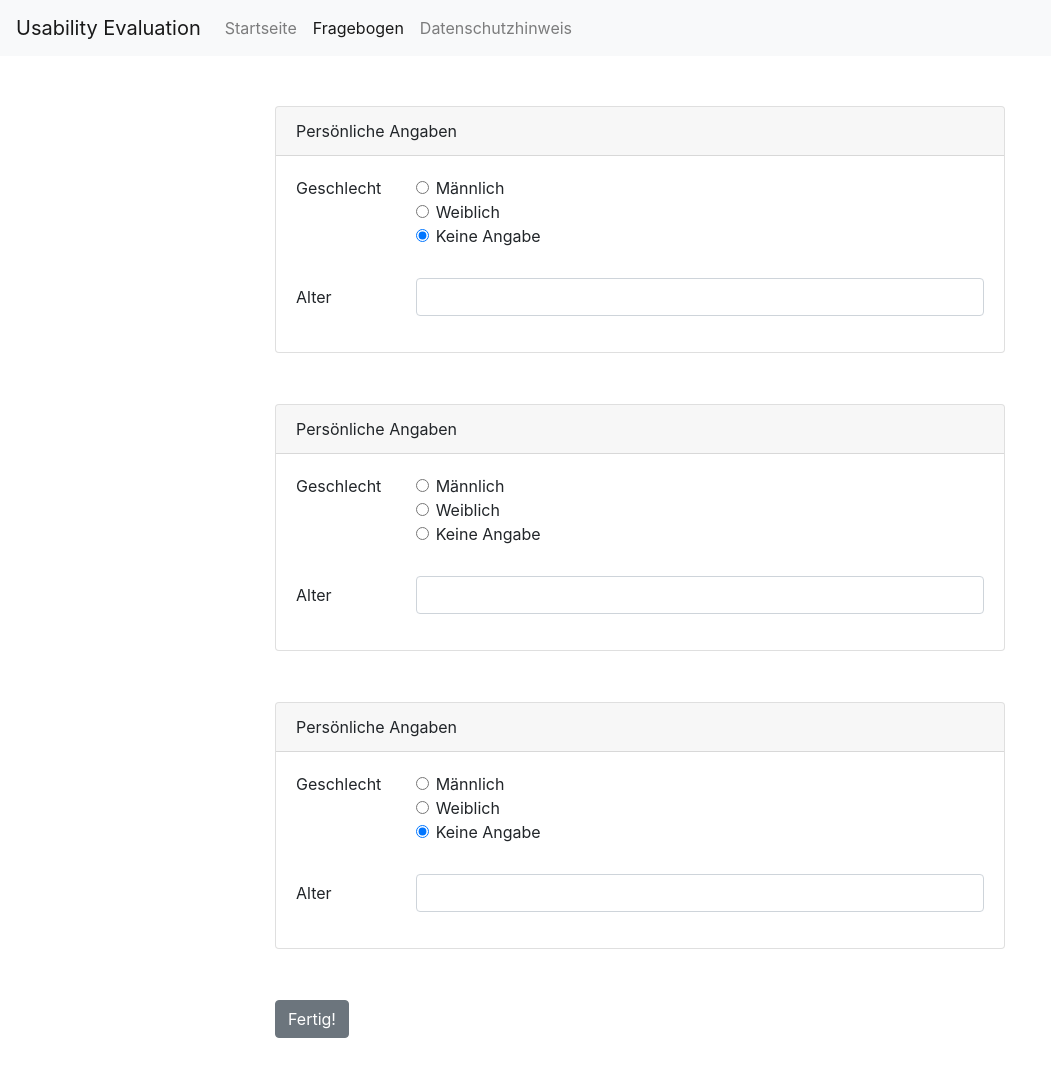
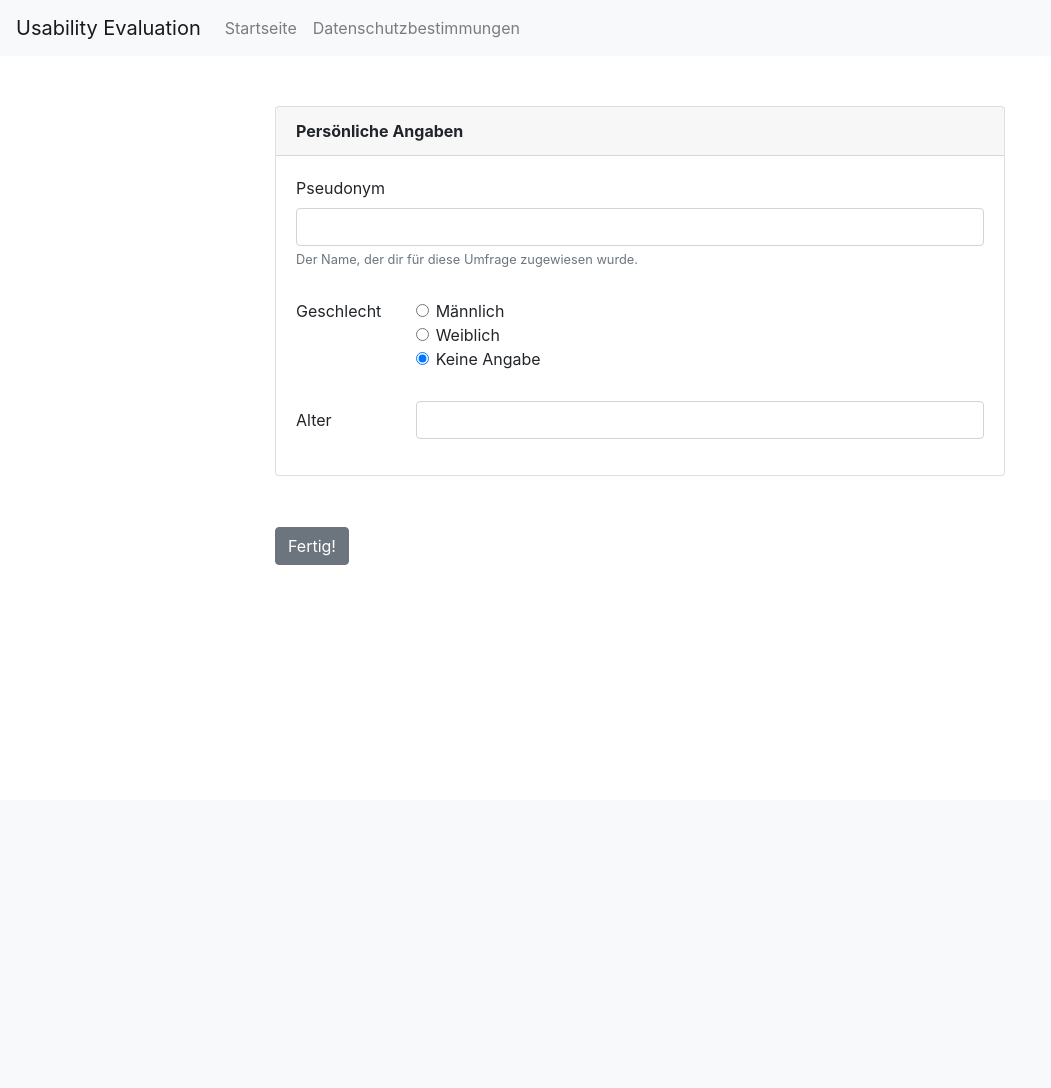
Before and after one commit to severinsimmler/usability-survey, a Flask app: page /survey in a window 1280 px wide. Shown: the whole page, without its empty margins (0-1051 px from the left). After the commit the page ends 565 px from the top, so only its background shows below. Run offline with Flask 2, Linux system fonts and the light colour scheme; some libraries are stand-ins or nearby versions.

Commit message:
feat: general update

```diff
--- a/application/templates/base.html
+++ b/application/templates/base.html
@@ -3,7 +3,7 @@
 
 <head>
   <meta charset="utf-8">
-  <title>Usability Evaluation :: Spreadshirt vs. Shirtinator</title>
+  <title>Usability Evaluation</title>
   <meta name="author" content="">
   <meta name="description" content="">
   <meta name="viewport" content="width=device-width, initial-scale=1">
@@ -25,10 +25,7 @@
           <a class="nav-link" href="{{ url_for('index') }}">Startseite</a>
         </li>
         <li class="nav-item">
-          <a class="nav-link {% if view == 'survey' %}active{% endif %}" href="{{ url_for('survey') }}">Fragebogen</a>
-        </li>
-        <li class="nav-item">
-          <a class="nav-link {% if view == 'privacy' %}active{% endif %}" href="{{ url_for('privacy') }}">Datenschutzhinweis</a>
+          <a class="nav-link {% if view == 'privacy' %}active{% endif %}" href="{{ url_for('privacy') }}">Datenschutzbestimmungen</a>
         </li>
       </ul>
     </div>
--- a/application/templates/index.html
+++ b/application/templates/index.html
@@ -8,8 +8,9 @@
             <h1>Herzlich willkommen!</h1>
             <p>Hier kommt eine kurze Einleitung.</p>
             <h4>Vielen Dank</h4>
-            <div class="alert alert-warning" role="alert" style="margin-top: 40px;">
-                Hiermit erklärst du dich mit den Datenschutzbestimmungen einverstanden, bla bla bla...
+            <hr>
+            <div class="alert alert-warning" role="alert">
+                Hiermit erklärst du dich mit den <a href="{{ url_for('privacy') }}">Datenschutzbestimmungen</a> einverstanden.
             </div>
             <a class="btn btn-secondary" href="{{ url_for('survey') }}" role="button">Loslegen!</a>
         </div>
--- a/application/templates/survey.html
+++ b/application/templates/survey.html
@@ -9,10 +9,16 @@
             <div class="col-sm-8">
                 <div class="card">
                     <div class="card-header">
-                        Persönliche Angaben
+                        <b>Persönliche Angaben</b>
                     </div>
                     <div class="card-body">
-                        <fieldset class="form-group">
+                        <div class="form-group">
+                            <label for="pseudonym">Pseudonym</label>
+                            <input type="text" class="form-control" id="pseudonym" name="pseudonym" aria-describedby="pseudonym-help"
+                                required>
+                            <small id="pseudonym-help" class="form-text text-muted">Der Name, der dir für diese Umfrage zugewiesen wurde.</small>
+                        </div>
+                        <fieldset class="form-group" style="margin-top: 30px;">
                             <div class="row">
                                 <legend class="col-form-label col-sm-2 pt-0">Geschlecht</legend>
                                 <div class="col-sm-10">
@@ -51,100 +57,6 @@
                 <div class="col-sm-2"></div>
             </div>
         </div>
-        <div class="row" style="margin-top: 50px;">
-            <div class="col-sm-2"></div>
-            <div class="col-sm-8">
-                <div class="card">
-                    <div class="card-header">
-                        Persönliche Angaben
-                    </div>
-                    <div class="card-body">
-                        <fieldset class="form-group">
-                            <div class="row">
-                                <legend class="col-form-label col-sm-2 pt-0">Geschlecht</legend>
-                                <div class="col-sm-10">
-                                    <div class="form-check">
-                                        <input class="form-check-input" type="radio" name="gridRadios" id="gridRadios1"
-                                            value="option1">
-                                        <label class="form-check-label" for="gridRadios1">
-                                            Männlich
-                                        </label>
-                                    </div>
-                                    <div class="form-check">
-                                        <input class="form-check-input" type="radio" name="gridRadios" id="gridRadios2"
-                                            value="option2">
-                                        <label class="form-check-label" for="gridRadios2">
-                                            Weiblich
-                                        </label>
-                                    </div>
-                                    <div class="form-check">
-                                        <input class="form-check-input" type="radio" name="gridRadios" id="gridRadios3"
-                                            value="option3" checked>
-                                        <label class="form-check-label" for="gridRadios3">
-                                            Keine Angabe
-                                        </label>
-                                    </div>
-                                </div>
-                            </div>
-                        </fieldset>
-                        <div class="form-group row" style="margin-top: 30px;">
-                            <label for="inputPassword3" class="col-sm-2 col-form-label">Alter</label>
-                            <div class="col-sm-10">
-                                <input type="number" class="form-control" id="inputPassword3" min=10 max=100>
-                            </div>
-                        </div>
-                    </div>
-                </div>
-                <div class="col-sm-2"></div>
-            </div>
-        </div>
-        <div class="row" style="margin-top: 50px;">
-            <div class="col-sm-2"></div>
-            <div class="col-sm-8">
-                <div class="card">
-                    <div class="card-header">
-                        Persönliche Angaben
-                    </div>
-                    <div class="card-body">
-                        <fieldset class="form-group">
-                            <div class="row">
-                                <legend class="col-form-label col-sm-2 pt-0">Geschlecht</legend>
-                                <div class="col-sm-10">
-                                    <div class="form-check">
-                                        <input class="form-check-input" type="radio" name="gridRadios" id="gridRadios1"
-                                            value="option1">
-                                        <label class="form-check-label" for="gridRadios1">
-                                            Männlich
-                                        </label>
-                                    </div>
-                                    <div class="form-check">
-                                        <input class="form-check-input" type="radio" name="gridRadios" id="gridRadios2"
-                                            value="option2">
-                                        <label class="form-check-label" for="gridRadios2">
-                                            Weiblich
-                                        </label>
-                                    </div>
-                                    <div class="form-check">
-                                        <input class="form-check-input" type="radio" name="gridRadios" id="gridRadios3"
-                                            value="option3" checked>
-                                        <label class="form-check-label" for="gridRadios3">
-                                            Keine Angabe
-                                        </label>
-                                    </div>
-                                </div>
-                            </div>
-                        </fieldset>
-                        <div class="form-group row" style="margin-top: 30px;">
-                            <label for="inputPassword3" class="col-sm-2 col-form-label">Alter</label>
-                            <div class="col-sm-10">
-                                <input type="number" class="form-control" id="inputPassword3" min=10 max=100>
-                            </div>
-                        </div>
-                    </div>
-                </div>
-                <div class="col-sm-2"></div>
-            </div>
-        </div>
         <div class="row" style="margin-top: 50px; margin-bottom: 50px;">
             <div class="col-sm-2"></div>
             <div class="col-sm-8">
--- a/application/views.py
+++ b/application/views.py
@@ -1,6 +1,5 @@
 import json
 from pathlib import Path
-import uuid
 
 import flask
 
@@ -14,11 +13,6 @@ def index():
     return flask.render_template("index.html",
                                  view="index")
 
-@web.route("/error")
-def error():
-    return flask.render_template("error.html",
-                                 view="error")
-
 @web.route("/privacy")
 def privacy():
     return flask.render_template("privacy.html",
@@ -26,19 +20,19 @@ def privacy():
 
 @web.route("/survey")
 def survey():
-    return flask.render_template("survey.html",
-                                 view="survey")
+    return flask.render_template("survey.html")
 
 @web.route("/thankyou", methods=["POST"])
 def thankyou():
-    user = str(uuid.uuid4())
-    forms = flask.request.form
-    data = dict()
+    data = flask.request.form
+    pseudonym = data["pseudonym"].lower().replace(" ", "-")
 
-    data["user"] = user
-    data["geschlecht"] = forms["geschlecht"]
-    data["alter"] = forms["alter"]
+    textfile = Path(f"fragebogen-{pseudonym}.json")
 
-    print(json.dumps(data))
+    # Dump forms to JSON:
+    with textfile.open("w", encoding="utf-8") as file:
+        file.write(json.dumps(data, ensure_ascii=False, indent=4))
+
+    print(f"INFO: Dumped survey data to '{textfile.absolute()}'.")
     return flask.render_template("thankyou.html",
                                  view="thankyou")
```
Also changed, not shown: application/templates/error.html (deleted, +0 -58 lines), README.md, 2 other files.
